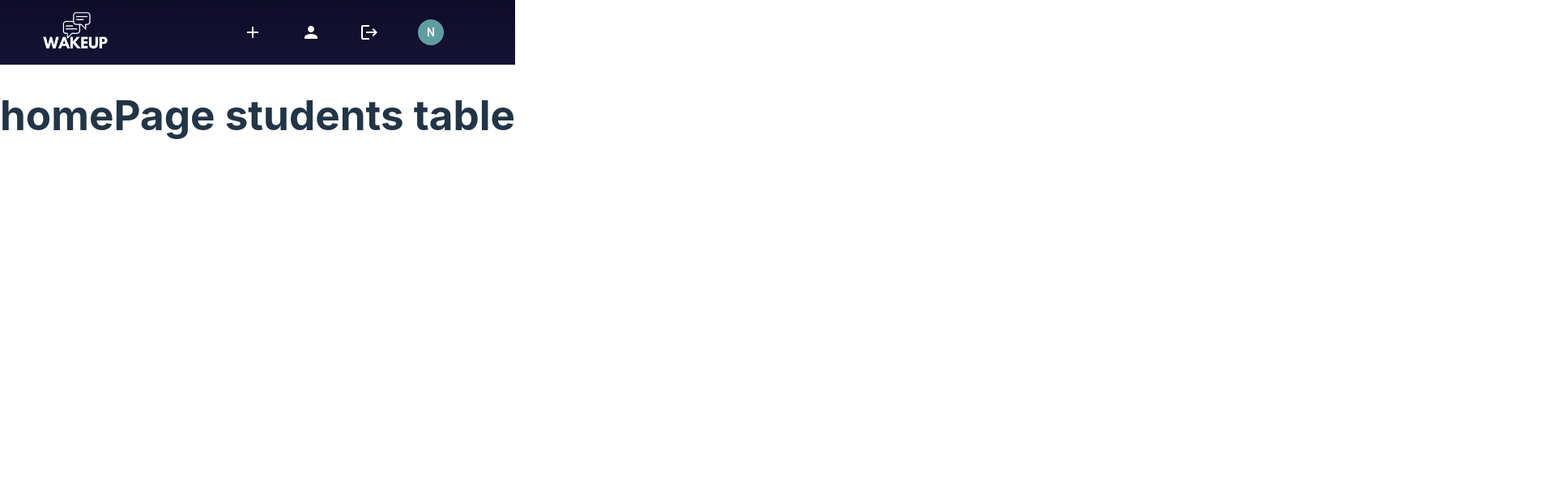
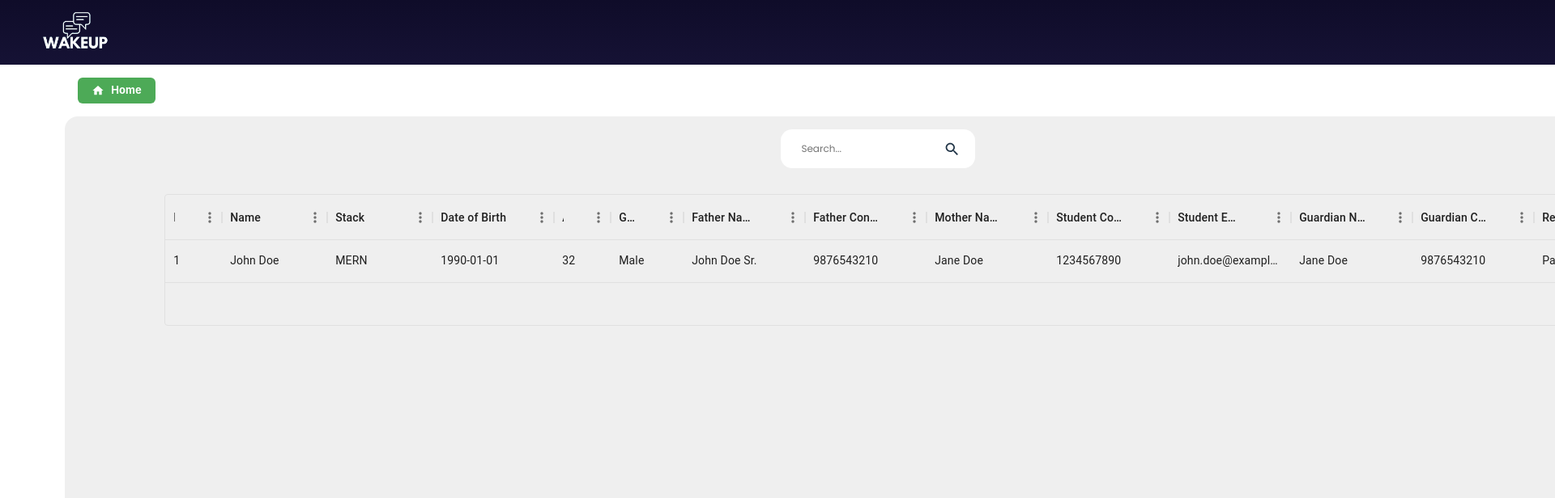
Before and after one commit to ansarworkingspace/students-data, a React (Vite) app in the folder frontend/: page / in a window 1280 px wide. Shown: the top 616 px of the page at 81% size, 1920 px wide, since content can reach past the window. Built offline with nearby package versions, Linux system fonts and the light colour scheme; sample sign-in values are in the browser's storage.

Commit message:
table done

```diff
--- a/frontend/package.json
+++ b/frontend/package.json
@@ -15,6 +15,7 @@
     "@mui/icons-material": "^5.15.6",
     "@mui/material": "^5.15.6",
     "@mui/system": "^5.15.6",
+    "@mui/x-data-grid": "^6.19.2",
     "@reduxjs/toolkit": "^2.1.0",
     "axios": "^1.6.7",
     "react": "^18.2.0",
--- a/frontend/src/pages/homePage/HomePage.css
+++ b/frontend/src/pages/homePage/HomePage.css
@@ -3,3 +3,105 @@
     width: 100%;
     height: 100vh;
 }
+
+.tableMainDiv{
+    width: 6rem;
+    border-radius: 6px;
+    height: 2rem;
+    margin-top: 1rem;
+    margin-left: 6rem;
+    background: #4daa57;
+    display: flex;
+    justify-content: center;
+    align-items: center;
+    color: white;
+}
+
+.tableMainDiv svg{
+    font-size: 16px;
+}
+
+.tableMainDiv h3{
+    font-size: 13px;
+}
+
+
+.tableDiv{
+    width: 90%;
+    height: 39rem;
+    margin-left: 5rem;
+    border-radius: 1rem;
+    margin-top: 1rem;
+    background: #efefef;
+    display: flex;
+    flex-direction: column;
+    align-items: center;
+}
+
+
+.searchBar {
+    height: 3rem;
+    width: 15rem;
+    display: flex;
+    align-items: center;
+    margin-left: 1rem;
+    background: white;
+    justify-content: center;
+    border-radius: 14px;
+    margin-top: 1rem;
+    position: relative;
+    right: 34rem;
+  }
+
+  .searchBar input {
+    border: 1px solid #ccc;
+    padding: 0.5rem;
+    border-radius: 4px;
+    margin-right: 0.5rem;
+    border: none;
+    font-size: 12px;
+    font-family: "Poppins";
+    width: 10rem;
+  }
+
+  .searchBar svg {
+    font-size: 21px;
+    cursor: pointer;
+  }
+
+
+  .table {
+    height: 400px;
+    overflow-y: auto;
+    width: 92%;
+    margin-top: 2rem;
+  }
+
+.optionBtn{
+    display: flex;
+    gap: 5px;
+}
+
+.editBtn{
+    background: #4daa57;;
+    width: 4rem;
+    height: 1.6rem;
+    border: none;
+    border-radius: 4px;
+    color: white;
+    font-family: "Poppins";
+    font-size: 12px;
+    cursor: pointer;
+}
+
+.deleteBtn{
+    background: #e0624f;;
+    width: 4rem;
+    height: 1.6rem;
+    border: none;
+    border-radius: 4px;
+    color: white;
+    font-family: "Poppins";
+    font-size: 12px;
+    cursor: pointer;
+}
--- a/frontend/src/pages/homePage/HomePage.jsx
+++ b/frontend/src/pages/homePage/HomePage.jsx
@@ -1,11 +1,81 @@
-import React from 'react'
+import React, { useState }  from 'react'
+import HomeIcon from '@mui/icons-material/Home';
+import SearchIcon from '@mui/icons-material/Search';
+import { DataGrid } from '@mui/x-data-grid'
+
 import './HomePage.css'
 
 
+const columns = [
+  { field: 'id', headerName: 'ID', width: 70 },
+  { field: 'name', headerName: 'Name', width: 130 },
+  { field: 'stack', headerName: 'Stack', width: 130 },
+  { field: 'dob', headerName: 'Date of Birth', width: 150 },
+  { field: 'age', headerName: 'Age', width: 70 },
+  { field: 'gender', headerName: 'Gender', width: 90 },
+  { field: 'fatherName', headerName: 'Father Name', width: 150 },
+  { field: 'fatherContact', headerName: 'Father Contact', width: 150 },
+  { field: 'motherName', headerName: 'Mother Name', width: 150 },
+  { field: 'studentContact', headerName: 'Student Contact', width: 150 },
+  { field: 'studentEmail', headerName: 'Student Email', width: 150 },
+  { field: 'guardianName', headerName: 'Guardian Name', width: 150 },
+  { field: 'guardianContact', headerName: 'Guardian Contact', width: 150 },
+  { field: 'relationshipWithGuardian', headerName: 'Relationship with Guardian', width: 200 },
+  { field: 'address', headerName: 'Address', width: 200 },
+  { field: 'village', headerName: 'Village', width: 150 },
+  { field: 'taluk', headerName: 'Taluk', width: 150 },
+  { field: 'educationalQualification', headerName: 'Educational Qualification', width: 200 },
+  { field: 'schoolCollege', headerName: 'School/College', width: 150 },
+  { field: 'workExperience', headerName: 'Work Experience', width: 150 },
+  { field: 'companyName', headerName: 'Company Name', width: 150 },
+  { field: 'designation', headerName: 'Designation', width: 150 },
+  {
+    field: 'options',
+    headerName: 'Options',
+    width: 150,
+    renderCell: (params) => (
+      <div className='optionBtn'>
+        <button className='editBtn' onClick={() => handleEdit(params.row.id)}>Edit</button>
+        <button className='deleteBtn' onClick={() => handleDelete(params.row.id)}>Block</button>
+      </div>
+    ),
+  },
+];
+
+const rows = [
+  { id: 1, name: 'John Doe', stack: 'MERN', dob: '1990-01-01', age: 32, gender: 'Male', fatherName: 'John Doe Sr.', fatherContact: '9876543210', motherName: 'Jane Doe', studentContact: '1234567890', studentEmail: 'john.doe@example.com', guardianName: 'Jane Doe', guardianContact: '9876543210', relationshipWithGuardian: 'Parent', address: '123 Main St', village: 'Sample Village', taluk: 'Sample Taluk', educationalQualification: 'B.E', schoolCollege: 'ABC School', workExperience: '3 years', companyName: 'XYZ Corp', designation: 'Software Engineer', options: 'Edit/Delete' },
+  // Add more rows as needed
+];
+
+
+
+
+
 const HomePage = () => {
+
+
+
   return (
     <div className='homeMain'>
-       <h1>homePage students table</h1>
+      <div className='tableMainDiv'>
+      <HomeIcon style={{ marginRight: '0.5rem' }} />
+        <h3>Home</h3>
+      </div>
+      <div className='tableDiv'>
+        <div className="searchBar">
+        <input type="text" placeholder="Search..." />
+          <SearchIcon />
+        </div>
+        <div className="table">
+        <DataGrid
+            rows={rows}
+            columns={columns}
+            pageSize={5}
+            rowsPerPageOptions={[5, 10, 20]}
+            autoHeight
+          />
+        </div>
+      </div>
     </div>
   )
 }
--- a/frontend/src/pages/studentCreationPage/Create.jsx
+++ b/frontend/src/pages/studentCreationPage/Create.jsx
@@ -1,28 +1,3 @@
-// import React from 'react'
-// import { Link } from 'react-router-dom';
-// import ArrowBackIcon from '@mui/icons-material/ArrowBack';
-// import './Create.css'
-
-// const Create = () => {
-//   return (
-//     <div className='createPageMainDiv'>
-//       <div className='navigateDiv'>
-//         <Link to="/">
-//         <ArrowBackIcon style={{ marginRight: '0.5rem' }} />
-//           <h3>Home</h3>
-//         </Link>
-//       </div>
-//       <div className='formBodyMain'>
-//          <div className="one"></div>
-
-//       </div>
-//     </div>
-//   )
-// }
-
-// export default Create
-
-
 
 
 import React from 'react';
@@ -175,13 +150,13 @@ const Create = () => {
         </div>
         <div className='EduDetails'>
         <TextField
-            label='Enter Village'
+            label='Qualification'
             variant='outlined'
             margin='normal'
             className='thirdTextFieldEdu'
           />
           <TextField
-            label='Enter Taluk'
+            label='School/College'
             variant='outlined'
             margin='normal'
             className='thirdTextFieldEdu'
```
Also changed, not shown: 1 other file (tests, documents, lock files or other folders).
